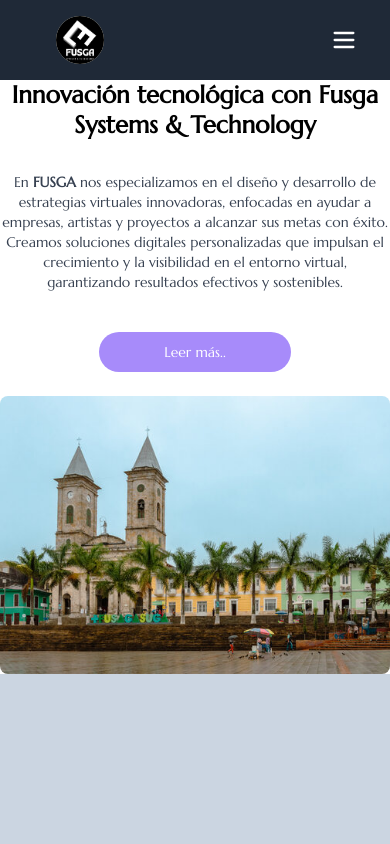
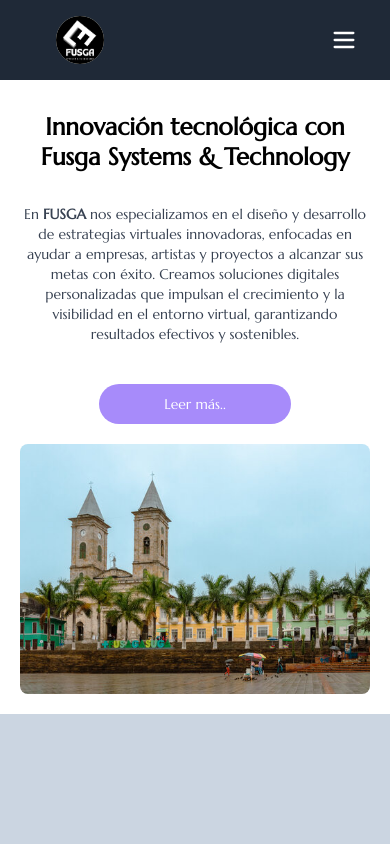
Before and after one commit to dagarciagil/Fusga, a React (Vite) app: page / in a window 390 px wide. Shown: the top 844 px of the page. Built offline with nearby package versions, Linux system fonts and the light colour scheme.

Commit message:
Responsive desieño final

```diff
--- /dev/null
+++ b/src/components/layout/Footer.tsx
@@ -0,0 +1,4 @@
+export const Footer = () => {
+
+
+}
--- a/src/pages/Home/components/Hero.tsx
+++ b/src/pages/Home/components/Hero.tsx
@@ -6,13 +6,13 @@
       <section className="flex flex-col lg:flex-row justify-around items-center w-full md:gap-8 ">
         {/* Contenido textual */}
         <article className="flex flex-col justify-center items-center lg:items-start lg:w-5/12 text-center lg:text-left">
-          <header className="mb-8">
+          <header className="m-8">
             <h1 className="text-2xl sm:text-3xl md:text-4xl font-bold leading-tight">
               Innovación tecnológica con Fusga Systems & Technology
             </h1>
           </header>
 
-          <div className="mb-6 w-full">
+          <div className="mb-6 mx-5 w-auto">
             <p className="text-sm md:text-base text-gray-700">
               En <strong>FUSGA</strong> nos especializamos en el diseño y
               desarrollo de estrategias virtuales innovadoras, enfocadas en
@@ -31,8 +31,8 @@
         </article>
 
         {/* Imagen */}
-        <aside className="lg:w-4/12 mt-6 lg:mt-0">
-          <div className="sm:h-80 md:h-96 lg:h-[500px] xl:h-[40rem] overflow-hidden rounded-lg">
+        <aside className="m-5 lg:w-4/12 lg:mt-0">
+          <div className="sm:h-80 lg:h-[500px] xl:h-[40rem] overflow-hidden rounded-lg">
             <img
               className="object-cover w-full h-full"
               src={iglesia}
```
